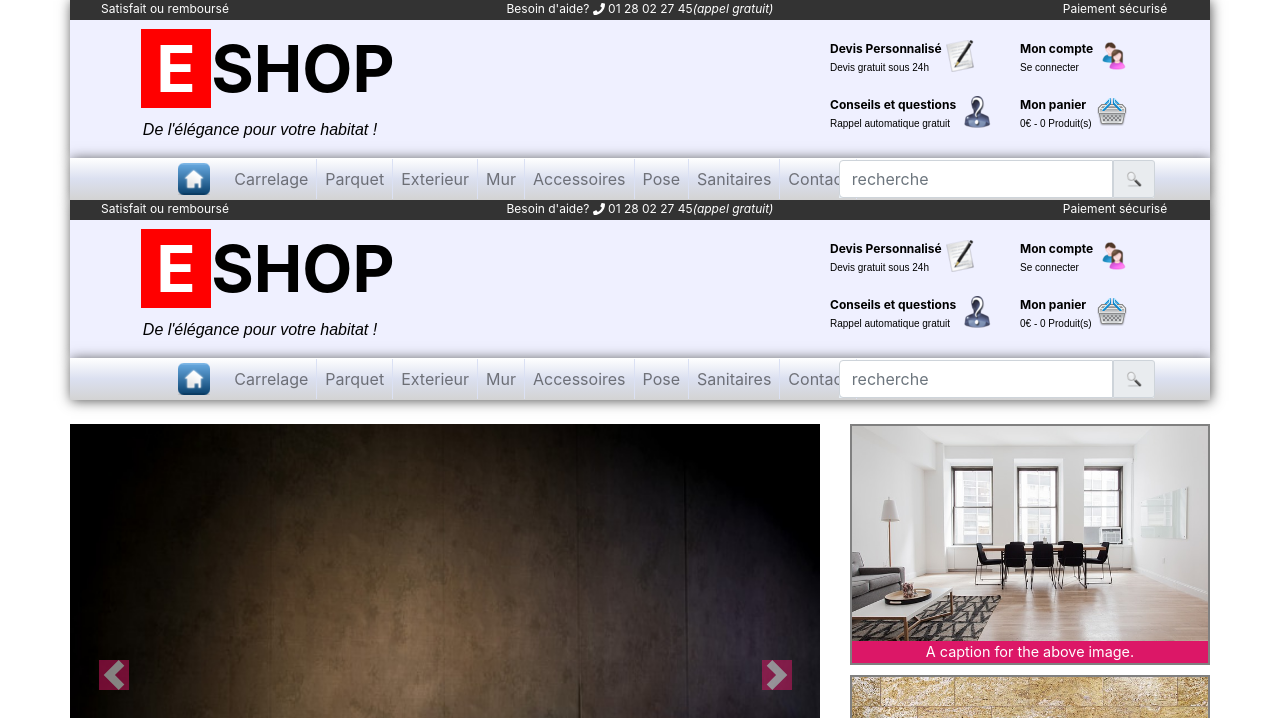
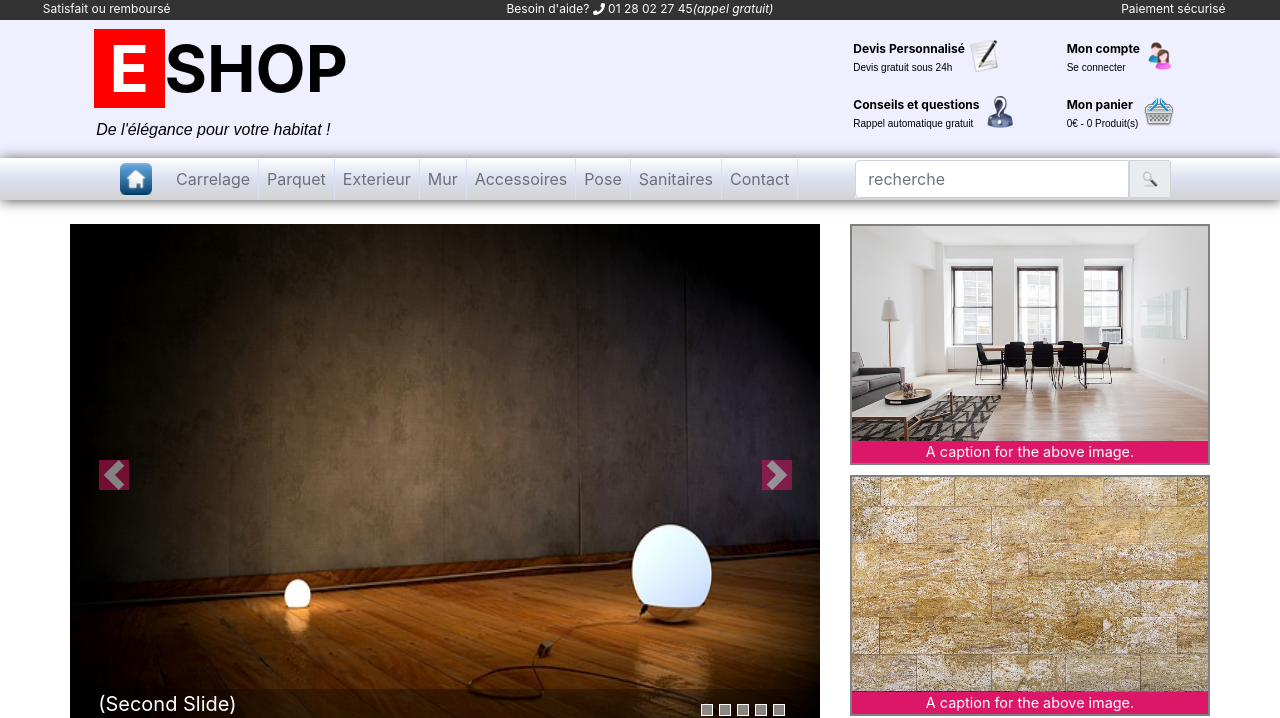
Before and after one commit to tsettset/ESHOP, a PHP site: page /index.php in a window 1280 px wide. Shown: the top 718 px of the page. Run offline with PHP 8.4, Linux system fonts and the light colour scheme; some libraries are stand-ins or nearby versions.

Commit message:
modification des fichiers accueil et tete

```diff
--- a/accueil.php
+++ b/accueil.php
@@ -1,11 +1,4 @@
-<?php
-
-include'tete.php'
-
-?>
-
 <br>
-
 
 <div class="container" style="padding : 0;">
     <div class="row">
--- a/tete.php
+++ b/tete.php
@@ -16,7 +16,7 @@
     </head>
     <body>
 
-           <div class="container" style="box-shadow: 1px 1px 12px #555;">
+           <div class="container-fluid" style="box-shadow: 1px 1px 12px #555;">
             <header>
                 <div class="row justify-content-sm-center ligne1" >
                     <div class="col-md-2 ">Satisfait ou remboursé</div>
@@ -87,7 +87,7 @@
 <button class="navbar-toggler" type="button" data-toggle="collapse" data-target="#navbarSupportedContent" aria-controls="navbarSupportedContent" aria-expanded="false" aria-label="Toggle navigation">
 <span class="navbar-toggler-icon"></span>
 </button>-->
-           <div class="container" style="padding : 0; box-shadow: 1px 1px 12px #555;">
+           <div class="container-fluid" style="padding : 0; box-shadow: 1px 1px 12px #555;">
         <nav class="navbar navbar-expand-md navbar-light bg-light" style="padding : 0 16px">
 
             <a class="navbar-brand offset-md-1" href="tete.php"><img src="img/home.png"></a>
```
